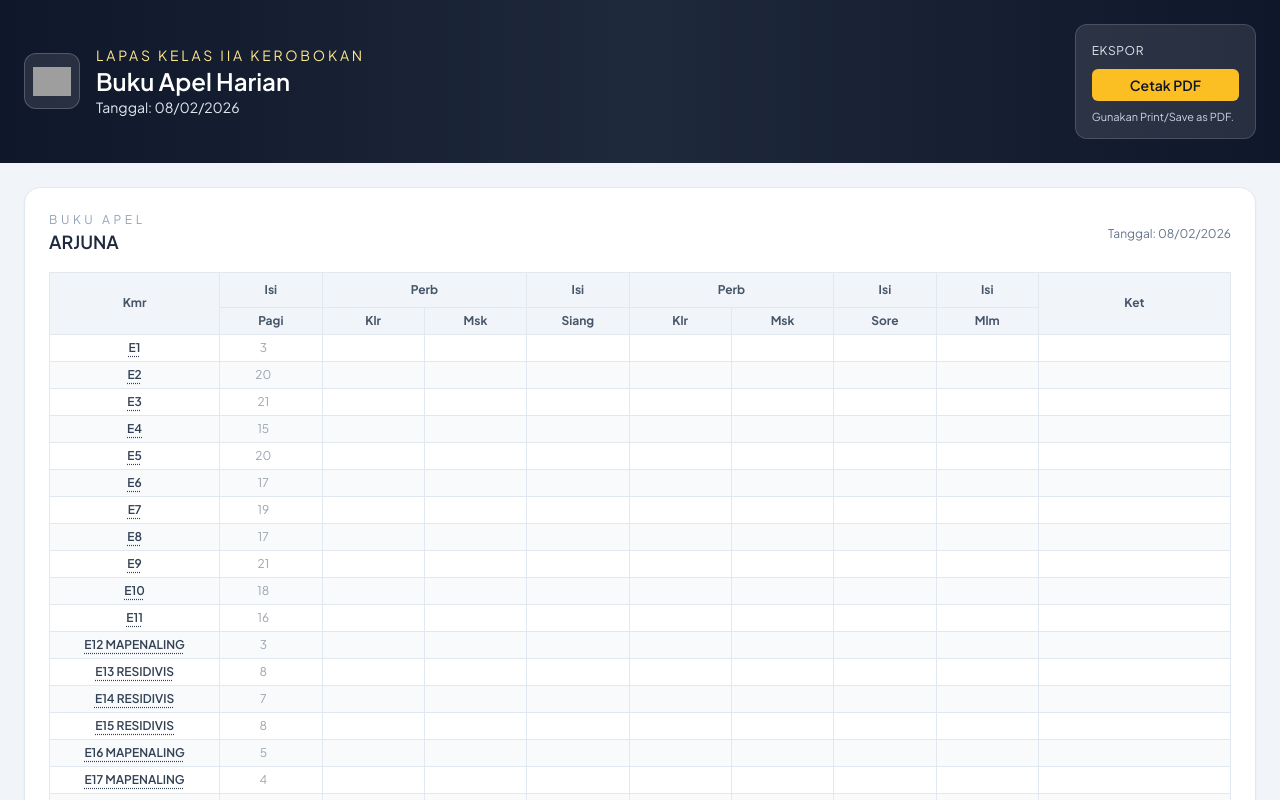
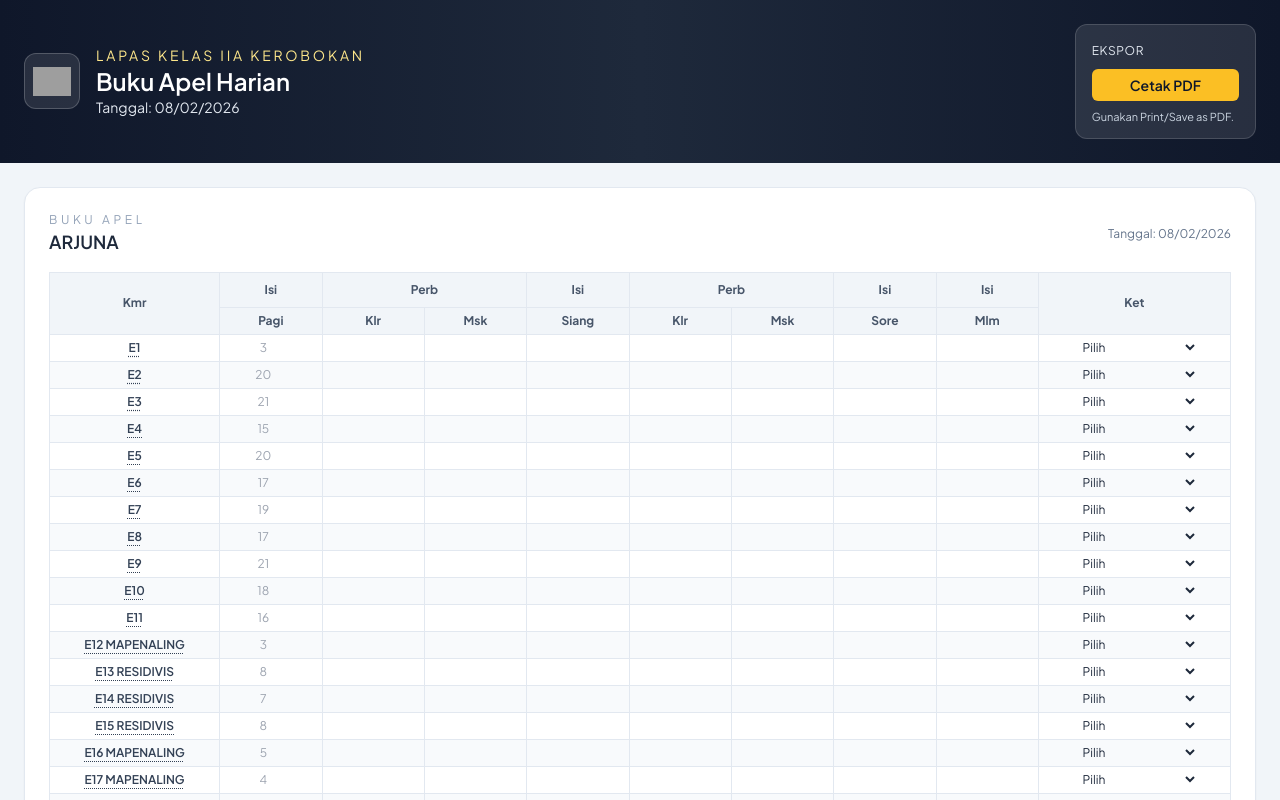
Before and after one commit to Riwantoro/E---Apel-Lapas-Kerobokan, a React (Vite) app: page / in a window 1280 px wide. Shown: the top 800 px of the page. Built offline with nearby package versions, Linux system fonts and the light colour scheme; grey boxes are pictures that could not be loaded.

Commit message:
lock report and add ket options

```diff
--- a/App.tsx
+++ b/App.tsx
@@ -157,6 +157,7 @@ type PersistedState = {
     siang: boolean;
     malam: boolean;
   };
+  reportLocked: boolean;
 };
 
 const formatDate = () =>
@@ -206,6 +207,7 @@ const App: React.FC = () => {
   const [reguPagiSiang, setReguPagiSiang] = useState('');
   const [reguMalam, setReguMalam] = useState('');
   const [savedShifts, setSavedShifts] = useState({ pagi: false, siang: false, malam: false });
+  const [reportLocked, setReportLocked] = useState(false);
   const [unlockPassword, setUnlockPassword] = useState('');
   const [unlockError, setUnlockError] = useState('');
 
@@ -230,6 +232,7 @@ const App: React.FC = () => {
       if (parsed.reguPagiSiang) setReguPagiSiang(parsed.reguPagiSiang);
       if (parsed.reguMalam) setReguMalam(parsed.reguMalam);
       if (parsed.savedShifts) setSavedShifts(parsed.savedShifts);
+      if (typeof parsed.reportLocked === 'boolean') setReportLocked(parsed.reportLocked);
     } catch (error) {
       console.error('Gagal memuat data lokal', error);
     }
@@ -244,9 +247,19 @@ const App: React.FC = () => {
       reguPagiSiang,
       reguMalam,
       savedShifts,
+      reportLocked,
     };
     localStorage.setItem(STORAGE_KEY, JSON.stringify(payload));
-  }, [wismaData, roomGrid, petugasNama, catatanApel, reguPagiSiang, reguMalam, savedShifts]);
+  }, [
+    wismaData,
+    roomGrid,
+    petugasNama,
+    catatanApel,
+    reguPagiSiang,
+    reguMalam,
+    savedShifts,
+    reportLocked,
+  ]);
 
   const allRooms = useMemo(() => {
     return wismaData.flatMap((wisma) =>
@@ -547,17 +560,37 @@ const App: React.FC = () => {
                                 : isPast
                                 ? 'bg-slate-100 text-slate-400'
                                 : 'bg-transparent';
+                              if (field === 'ket') {
+                                return (
+                                  <select
+                                    value={value}
+                                    onChange={(event) =>
+                                      updateGridRow(wisma.name, room.name, field, event.target.value)
+                                    }
+                                    className={`focus:outline-none ${baseClass} ${stateClass}`}
+                                  >
+                                    <option value="">Pilih</option>
+                                    <option value="Baru">Baru</option>
+                                    <option value="Bebas">Bebas</option>
+                                    <option value="RS">RS</option>
+                                    <option value="Berobat">Berobat</option>
+                                    <option value="Sidang">Sidang</option>
+                                    <option value="Kerja Luar">Kerja Luar</option>
+                                    <option value="Lainnya">Lainnya</option>
+                                  </select>
+                                );
+                              }
                               return (
                                 <input
-                                  type={field === 'ket' ? 'text' : 'number'}
-                                  min={field === 'ket' ? undefined : 0}
+                                  type="number"
+                                  min={0}
                                   value={value}
                                   onChange={(event) =>
                                     updateGridRow(wisma.name, room.name, field, event.target.value)
                                   }
                                   placeholder={field === 'pagi' ? String(room.names.length) : ''}
                                   className={`focus:outline-none ${baseClass} ${stateClass}`}
-                                  disabled={isLocked && field !== 'ket'}
+                                  disabled={isLocked}
                                 />
                               );
                             })()}
@@ -650,7 +683,7 @@ const App: React.FC = () => {
               onChange={(event) => setReguPagiSiang(event.target.value)}
               placeholder="Regu Apel Pagi/Siang/Sore"
               className="px-3 py-2 border border-slate-200 rounded-lg text-sm"
-              disabled={isNightShift}
+              disabled={isNightShift || reportLocked}
             />
             <input
               type="text"
@@ -658,7 +691,7 @@ const App: React.FC = () => {
               onChange={(event) => setReguMalam(event.target.value)}
               placeholder="Regu Apel Malam"
               className="px-3 py-2 border border-slate-200 rounded-lg text-sm"
-              disabled={!isNightShift}
+              disabled={!isNightShift || reportLocked}
             />
           </div>
           <p className="text-xs text-slate-500 mt-2">
@@ -674,15 +707,18 @@ const App: React.FC = () => {
               onChange={(event) => setPetugasNama(event.target.value)}
               placeholder="Nama petugas pengisi buku apel"
               className="px-3 py-2 border border-slate-200 rounded-lg text-sm"
+              disabled={reportLocked}
             />
             <button
               type="button"
               onClick={() => {
                 generateSummary();
                 setSavedShifts((prev) => ({ ...prev, [currentShift]: true }));
+                setReportLocked(true);
                 reportRef.current?.scrollIntoView({ behavior: 'smooth', block: 'start' });
               }}
               className="px-4 py-2 rounded-lg bg-slate-900 text-white text-sm"
+              disabled={reportLocked}
             >
               Simpan
             </button>
@@ -707,6 +743,7 @@ const App: React.FC = () => {
               onClick={() => {
                 if (unlockPassword === 'azwarganteng') {
                   setSavedShifts({ pagi: false, siang: false, malam: false });
+                  setReportLocked(false);
                   setUnlockPassword('');
                   setUnlockError('');
                 } else {
@@ -745,6 +782,7 @@ const App: React.FC = () => {
               rows={3}
               className="mt-2 w-full border border-slate-200 rounded-lg p-3 text-sm"
               placeholder="Contoh: Terjadi perkelahian kecil di blok ... / Deteksi dini ..."
+              disabled={reportLocked}
             />
           </div>
 
```
